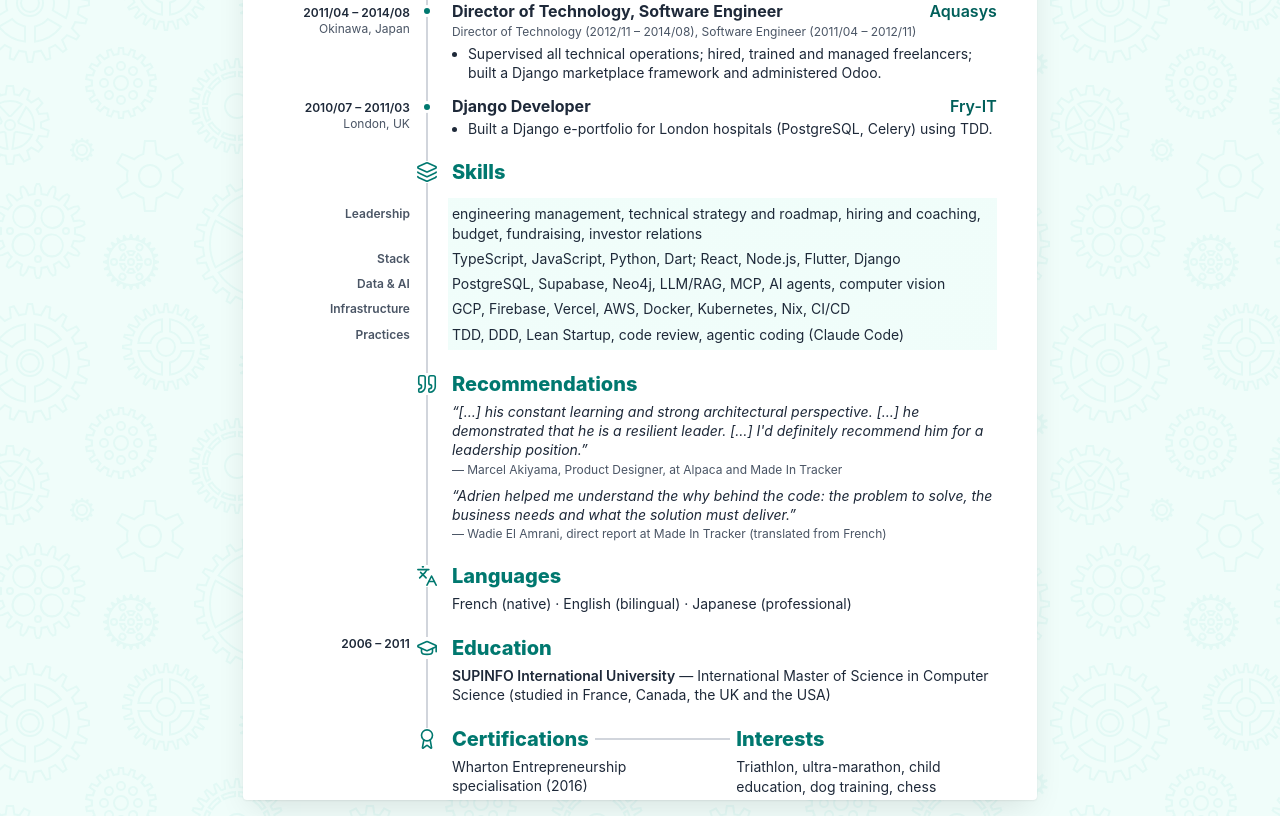
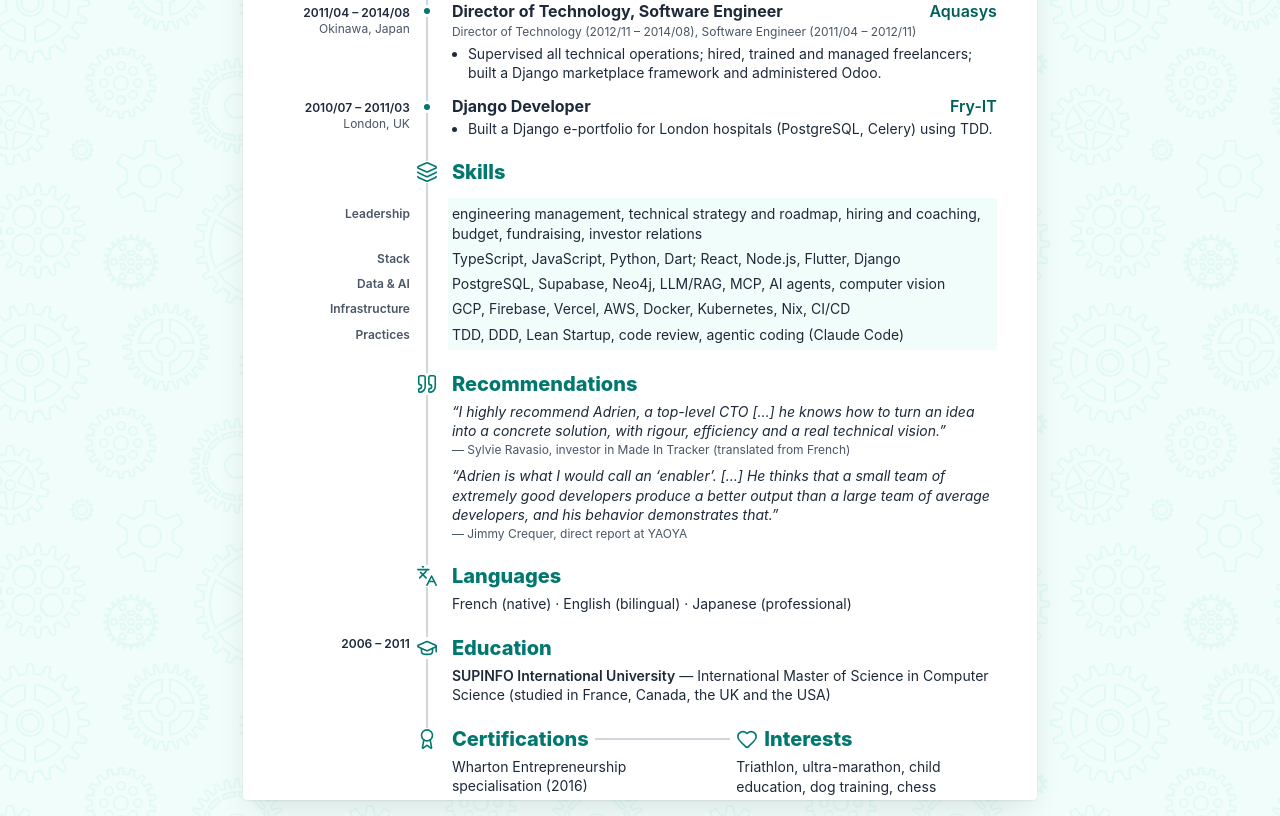
Before and after one commit to AdrienLemaire/cv, a website: page index.html in a window 1280 px wide. Shown: the part 1477-2293 px from the top of the page. Drawn offline with Linux system fonts and the light colour scheme; files whose address does not match are found by name.

Commit message:
Add Anopa revenue, swap recommendations, add icons

```diff
--- a/index.html
+++ b/index.html
@@ -11,7 +11,7 @@
   <meta property="og:description" content="CTO and full-stack engineer with 16 years of experience, 9 of them leading engineering, taking products from idea to production.">
   <meta property="og:url" content="https://adrienlemaire.github.io/cv/">
   <meta property="og:image" content="https://adrienlemaire.github.io/cv/assets/avatar.png">
-  <link href="dist/output.css?v=2dc7dfc8" rel="stylesheet">
+  <link href="dist/output.css?v=3080c5cb" rel="stylesheet">
 </head>
 
 <body class="bg-teal-50 bg-[url('assets/floating-cogs.svg')] print:bg-none print:bg-white">
@@ -51,7 +51,9 @@
             <li class="flex items-center gap-x-1.5">
               <img class="contact-icon" src="assets/icons/linkedin.svg" alt="">
               <a class="contact-link" href="https://www.linkedin.com/in/adrienlemaire">linkedin.com/in/adrienlemaire</a>
-              ·
+            </li>
+            <li class="flex items-center gap-x-1.5">
+              <img class="contact-icon" src="assets/icons/message-square-quote.svg" alt="">
               <a class="contact-link" href="https://www.linkedin.com/in/adrienlemaire/details/recommendations/">13 recommendations</a>
             </li>
           </ul>
@@ -110,9 +112,9 @@
                 stack (TypeScript, Supabase, Vercel, Nix); its MCP server is
                 listed in the official MCP Registry; runs on about €300 a month
                 of infrastructure.</li>
-              <li>Took R&amp;D to pilots with Anopa and SobraBTP: product
-                passports, smart labels and secure QR codes; 1st place at the
-                Axone blockchain contest.</li>
+              <li>Took R&amp;D to paid pilots with Anopa (<strong>€25k</strong> revenue) and
+                SobraBTP (product passports, secure QR codes); won the Axone
+                contest.</li>
               <li>Co-raised <strong>€180k</strong> (9 angel investors and public funding)
                 and reported to investors monthly; co-managed a budget of up to
                 €112k a year, stretched with cloud credits negotiated through
@@ -307,20 +309,23 @@
             <img class="section-icon" src="assets/icons/quote.svg" alt="">
             <h2 id="recommendations-title" class="section-title">Recommendations</h2>
             <figure class="mt-1">
-              <blockquote class="text-sm leading-snug italic">“[…] his constant
-                learning and strong architectural perspective. […] he
-                demonstrated that he is a resilient leader. […] I'd definitely
-                recommend him for a leadership position.”</blockquote>
-              <figcaption class="mt-0.5 text-xs text-gray-600">— Marcel Akiyama,
-                Product Designer, at Alpaca and Made In Tracker</figcaption>
+              <blockquote class="text-sm leading-snug italic">“I highly recommend
+                Adrien, a top-level CTO […] he knows how to turn an idea into a
+                concrete solution, with rigour, efficiency and a real technical
+                vision.”</blockquote>
+              <figcaption class="mt-0.5 text-xs text-gray-600">— <a
+                class="contact-link" href="https://www.linkedin.com/in/adrienlemaire/details/recommendations/">Sylvie Ravasio</a>, investor in
+                Made In Tracker (translated from French)</figcaption>
             </figure>
             <figure class="mt-2">
-              <blockquote class="text-sm leading-snug italic">“Adrien helped me
-                understand the why behind the code: the problem to solve, the
-                business needs and what the solution must deliver.”</blockquote>
-              <figcaption class="mt-0.5 text-xs text-gray-600">— Wadie El Amrani,
-                direct report at Made In Tracker (translated from
-                French)</figcaption>
+              <blockquote class="text-sm leading-snug italic">“Adrien is what I
+                would call an ‘enabler’. […] He thinks that a small team of
+                extremely good developers produce a better output than a large
+                team of average developers, and his behavior demonstrates
+                that.”</blockquote>
+              <figcaption class="mt-0.5 text-xs text-gray-600">— <a
+                class="contact-link" href="https://www.linkedin.com/in/adrienlemaire/details/recommendations/">Jimmy Crequer</a>, direct report
+                at YAOYA</figcaption>
             </figure>
           </div>
         </div>
@@ -369,7 +374,8 @@
             </ul>
           </section>
           <section aria-labelledby="interests-title" class="flex flex-col">
-            <h2 id="interests-title" class="section-title">
+            <h2 id="interests-title" class="section-title flex items-center gap-x-1.5">
+              <img class="h-[22px] w-[22px]" src="assets/icons/heart.svg" alt="">
               Interests
             </h2>
             <p class="mt-1 text-sm">Triathlon, ultra-marathon, child education, dog training, chess</p>
```
Also changed, not shown: assets/icons/heart.svg (added), assets/icons/message-square-quote.svg (added), dist/output.css, 1 other file.
